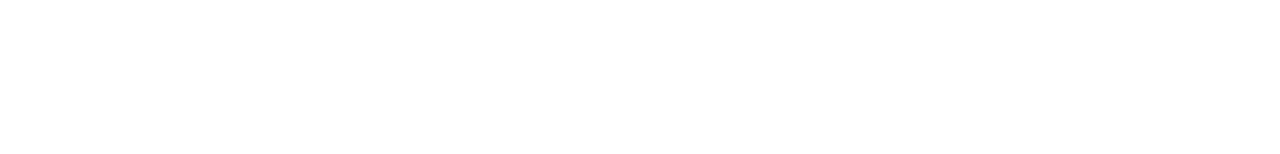
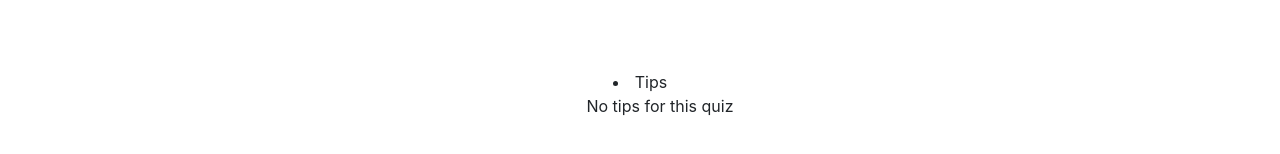
Before and after one commit to rodrilp/p2, a React (Create React App) app: page / in a window 1280 px wide. Shown: the part 490-644 px from the top of the page. Built offline with nearby package versions, Linux system fonts and the light colour scheme.

Commit message:
Tips añadidos

```diff
--- a/src/Game.js
+++ b/src/Game.js
@@ -1,5 +1,6 @@
 import React, { Component } from 'react'
 import Question from "./Question"
+import Tips from "./Tips"
 import './App.css';
 
 
@@ -15,6 +16,7 @@
                         onChange = {(e)=> {this.props.onQuestionAnswer(e.target.value)}}
                 />
                 <a className = "credits">Created by {this.props.question.author.username}</a>
+                <Tips question = {this.props.question}/>
             </div>
         )
     }
--- /dev/null
+++ b/src/Tips.js
@@ -0,0 +1,27 @@
+import React, { Component } from 'react'
+import './App.css';
+
+export default class Tips extends Component {
+    render() {
+        let text =[]
+        if (this.props.question.tips.length === 0) {
+            text.push("No tips for this quiz")
+        }else{
+            this.props.question.tips.map((tip) => {
+                text.push(tip.tip)
+            })
+        }
+        return (
+            <div>
+                <li>Tips</li>
+                {text.map((tip) => {
+                return(
+                    <p>
+                        <ul>{tip}</ul>
+                    </p>)
+                }
+                )}
+            </div>
+        )
+    }
+}
```
